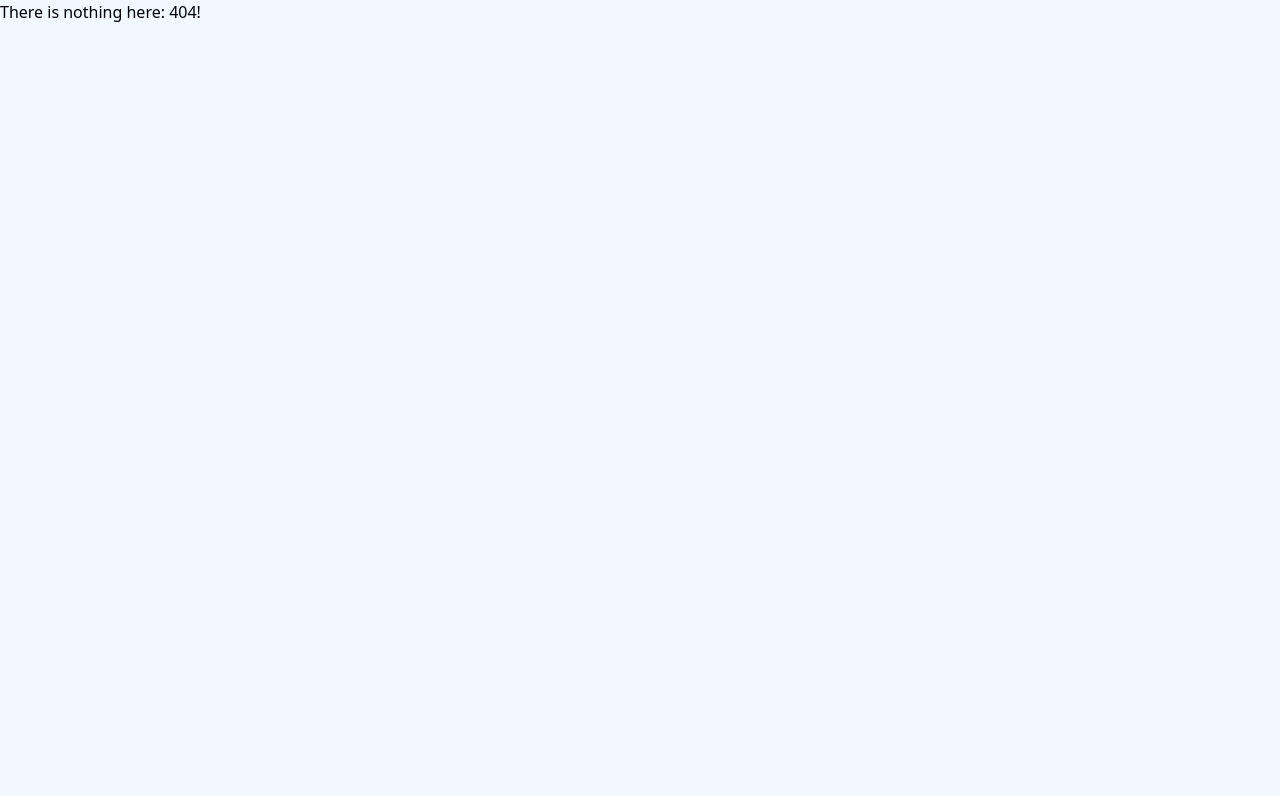
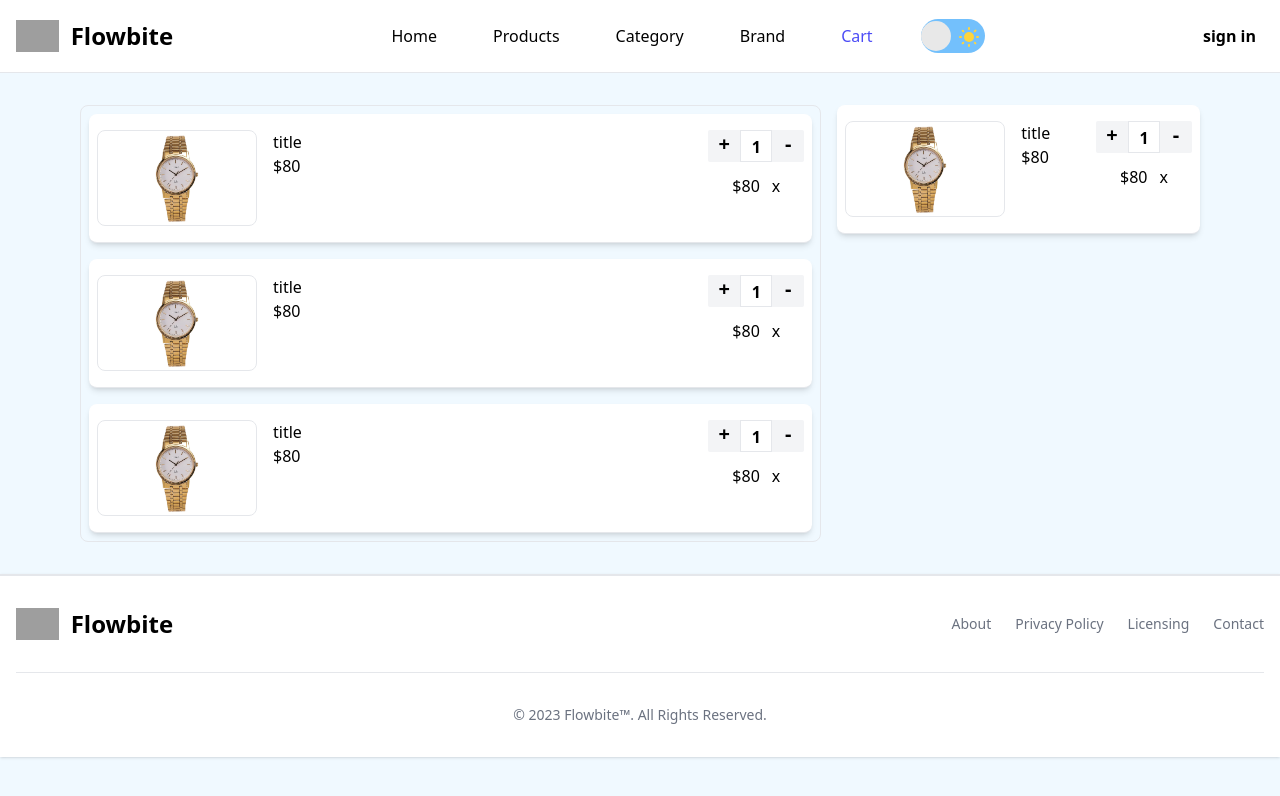
Before and after one commit to alaasfn22/Salla-Ecommerc, a React app: page /cart in a window 1280 px wide. Before the commit this address had no page. Shown: the top 796 px of the page. Built offline with nearby package versions, Linux system fonts and the light colour scheme; grey boxes are pictures that could not be loaded; the HTML template or start-up script is replaced by a standard one.

Commit message:
switchbtn update

```diff
--- a/src/App.jsx
+++ b/src/App.jsx
@@ -15,6 +15,7 @@ const CategoryPage = lazy(() => import("./pages/CategoryPage"));
 const BrandPage = lazy(() => import("./pages/BrandPage"));
 const ProductDetails = lazy(() => import("./pages/ProductDetails"));
 const RootLayout = lazy(() => import("./pages/RootLayout"));
+const CartPage = lazy(() => import("./pages/CartPage"));
 
 function App() {
   const [loading, setLoading] = useState(true);
@@ -95,6 +96,14 @@ function App() {
             </Suspense>
           ),
         },
+        {
+          path: "/cart",
+          element: (
+            <Suspense fallback={<LoadingSpinner />}>
+              <CartPage />
+            </Suspense>
+          ),
+        }
       ],
     },
     {
--- /dev/null
+++ b/src/components/cart/CartCard.jsx
@@ -0,0 +1,39 @@
+import img1 from "../../assets/TW00A303E-1_1200x630.webp";
+const CartCard = () => {
+  return (
+    <div className="flex flex-col sm:flex-row gap-4 shadow-md rounded-lg border-b p-2 py-4 dark:bg-slate-700 dark:border-gray-500 bg-white ">
+      <div className="h-60 sm:w-40 sm:h-24 overflow-hidden ">
+        <img
+          src={img1}
+          alt=""
+          className="object-contain w-full  border rounded-lg h-full"
+        />
+      </div>
+      <div className="flex flex-col sm:flex-row sm:justify-between sm:flex-1 gap-2">
+        <div>
+          <h3>title</h3>
+          <p>$80</p>
+        </div>
+        <div className="flex justify-between sm:flex-col sm:justify-start gap-3">
+          <div className="flex  items-center h-8 overflow-hidden rounded-sm bg-gray-100">
+            <span className=" w-8 h-full  text-center font-semibold text-xl cursor-pointer ">
+              +
+            </span>
+            <span className="bg-white h-full font-semibold w-8 border border-gray-200 text-center">
+              <p className="py-1">1</p>
+            </span>
+            <span className=" w-8 text-center h-full font-semibold  text-xl cursor-pointer ">
+              -
+            </span>
+          </div>
+          <div className="flex items-center justify-center  gap-3">
+            <h3>$80 </h3>
+            <p>x</p>
+          </div>
+        </div>
+      </div>
+    </div>
+  );
+};
+
+export default CartCard;
--- a/src/components/products/ProductCard.jsx
+++ b/src/components/products/ProductCard.jsx
@@ -81,7 +81,7 @@ const ProductCard = ({ product }) => {
             </span>
             <Link
               to={`/productDetails/${product.id}`}
-              className="text-white bg-blue-700 hover:bg-blue-800 focus:ring-4 focus:outline-none focus:ring-blue-300 font-medium rounded-lg text-sm px-5 py-2.5 text-center dark:bg-blue-600 dark:hover:bg-blue-700 dark:focus:ring-blue-800"
+              className="text-white bg-btn-color hover:bg-blue-500 focus:ring-4 focus:outline-none focus:ring-blue-300 font-medium rounded-lg text-sm px-5 py-2.5 text-center dark:bg-gray-600 dark:hover:bg-btn-color dark:focus:ring-blue-800"
             >
               View
             </Link>
--- a/src/components/products/ProductDetalisText.jsx
+++ b/src/components/products/ProductDetalisText.jsx
@@ -56,7 +56,7 @@ const ProductDetalisText = ({ product, brand, category }) => {
               );
             })
           ) : (
-            <p>No color</p>
+            null
           )}
         </>
 
@@ -66,7 +66,7 @@ const ProductDetalisText = ({ product, brand, category }) => {
       <div className="mx-auto lg:mx-0">
         <button
           type="button"
-          className="text-white  bg-blue-700 hover:bg-blue-800 focus:outline-none focus:ring-4 focus:ring-blue-300 font-medium rounded-full text-sm px-5 py-2.5 text-center me-2 mb-2 dark:bg-blue-600 dark:hover:bg-blue-700 dark:focus:ring-blue-800"
+          className="text-white  bg-btn-color hover:bg-blue-500 focus:outline-none focus:ring-4 focus:ring-blue-300 font-medium rounded-full text-sm px-5 py-2.5 text-center me-2 mb-2 dark:bg-blue-600 dark:hover:bg-blue-700 dark:focus:ring-blue-800"
         >
           Add To Cart
         </button>
--- /dev/null
+++ b/src/pages/CartPage.jsx
@@ -0,0 +1,21 @@
+import CartCard from "../components/cart/CartCard";
+
+const CartPage = () => {
+  return (
+    <div className="container py-8">
+      <div className="grid grid-cols-1 md:grid-cols-3 gap-4 ">
+        <div
+          className="md:col-span-2 grid gap-4 dark:border-gray-500 border p-2 rounded-lg  ">
+          <CartCard />
+          <CartCard />
+          <CartCard />
+        </div>
+        <div>
+        <CartCard />
+        </div>
+      </div>
+    </div>
+  );
+};
+
+export default CartPage;
--- a/src/pages/ProductDetails.jsx
+++ b/src/pages/ProductDetails.jsx
@@ -9,12 +9,14 @@ const ProductLikeContainer = lazy(() =>
 );
 
 const ProductDetails = () => {
-  useEffect(() => {
-    window.scrollTo(0, 0);
-  }, []);
+
   const { id } = useParams();
   const [product, isLoading, category, brand, likeProduct] =
     ProductDetailsHooks(id);
+    useEffect(() => {
+      window.scrollTo(0, 0);
+    }, [product]);
+
     if(isLoading){
       return <LoadingSpinner/>
     }
--- a/src/utils/CustomeButton.jsx
+++ b/src/utils/CustomeButton.jsx
@@ -9,7 +9,7 @@ const CustomeButton = ({ pathname, title, name }) => {
         {title && (
           <button
             type="button"
-            className="text-white bg-blue-700 hover:bg-blue-800 focus:outline-none focus:ring-4 focus:ring-blue-300 font-medium rounded-full text-sm px-5 py-2.5 text-center me-2 mb-2 dark:bg-blue-600 dark:hover:bg-blue-700 dark:focus:ring-blue-800"
+            className="text-white bg-btn-color hover:bg-blue-500 focus:outline-none focus:ring-4 focus:ring-blue-300 font-medium rounded-full text-sm px-5 py-2.5 text-center me-2 mb-2 dark:bg-gray-500 dark:hover:bg-btn-color dark:focus:ring-blue-800"
           >
             {title}
           </button>
--- a/src/utils/NaveBar.jsx
+++ b/src/utils/NaveBar.jsx
@@ -1,6 +1,5 @@
 "use client";
 
-import { Avatar, Dropdown, Navbar } from "flowbite-react";
 import { Link, NavLink } from "react-router-dom";
 import "./nav.css";
 import { CustomeToast } from "./Toast";
@@ -24,6 +23,10 @@ function NaveBar() {
       name: "brand",
       path: "/brand",
     },
+    {
+      name: "Cart",
+      path: "/cart",
+    }
   ];
   const [openNav, setOpenNav] = useState(false);
   const [openMenu, setOpenMenu] = useState(false);
--- a/src/utils/switchBtn/SwitchBtn.jsx
+++ b/src/utils/switchBtn/SwitchBtn.jsx
@@ -24,11 +24,7 @@ const SwitchBtn = () => {
 
   return (
     <label className="switch">
-      <span className="moon">
-        <svg xmlns="http://www.w3.org/2000/svg" viewBox="0 0 384 512">
-          <path d="m223.5 32c-123.5 0-223.5 100.3-223.5 224s100 224 223.5 224c60.6 0 115.5-24.2 155.8-63.4 5-4.9 6.3-12.5 3.1-18.7s-10.1-9.7-17-8.5c-9.8 1.7-19.8 2.6-30.1 2.6-96.9 0-175.5-78.8-175.5-176 0-65.8 36-123.1 89.3-153.3 6.1-3.5 9.2-10.5 7.7-17.3s-7.3-11.9-14.3-12.5c-6.3-.5-12.6-.8-19-.8z" />
-        </svg>
-      </span>
+
 
       <span className="sun">
         <svg xmlns="http://www.w3.org/2000/svg" viewBox="0 0 24 24">
@@ -38,9 +34,16 @@ const SwitchBtn = () => {
           </g>
         </svg>
       </span>
+      <span className="moon">
+        <svg xmlns="http://www.w3.org/2000/svg" viewBox="0 0 384 512">
+          <path d="m223.5 32c-123.5 0-223.5 100.3-223.5 224s100 224 223.5 224c60.6 0 115.5-24.2 155.8-63.4 5-4.9 6.3-12.5 3.1-18.7s-10.1-9.7-17-8.5c-9.8 1.7-19.8 2.6-30.1 2.6-96.9 0-175.5-78.8-175.5-176 0-65.8 36-123.1 89.3-153.3 6.1-3.5 9.2-10.5 7.7-17.3s-7.3-11.9-14.3-12.5c-6.3-.5-12.6-.8-19-.8z" />
+        </svg>
+      </span>
 
       <input onChange={toggleTheme} type="checkbox" className="input" />
-      <span className="slider" />
+      <span className={
+        theme === "dark" ? "slider left-0" : "slider right-0"
+      } />
     </label>
   );
 };
--- a/src/utils/switchBtn/switchBtn.css
+++ b/src/utils/switchBtn/switchBtn.css
@@ -30,7 +30,6 @@
     height: 30px;
     width: 30px;
     border-radius: 20px;
-    left: 2px;
     bottom: 2px;
     z-index: 2;
     background-color: #e8e8e8;
--- a/tailwind.config.js
+++ b/tailwind.config.js
@@ -8,7 +8,6 @@ export default {
   ],
   darkMode: 'class',
   theme: {
-
     container: {
       center: true,
       padding: {
@@ -33,6 +32,7 @@ export default {
         "main-Color": "#f0f9ff",
         "gray-dark": "#273444",
         "gray-light": "#d3dce6",
+        "btn-color":"#73C0FC"
       },
     },
   },
```
Also changed, not shown: src/assets/TW00A303E-1_1200x630.webp (added).
